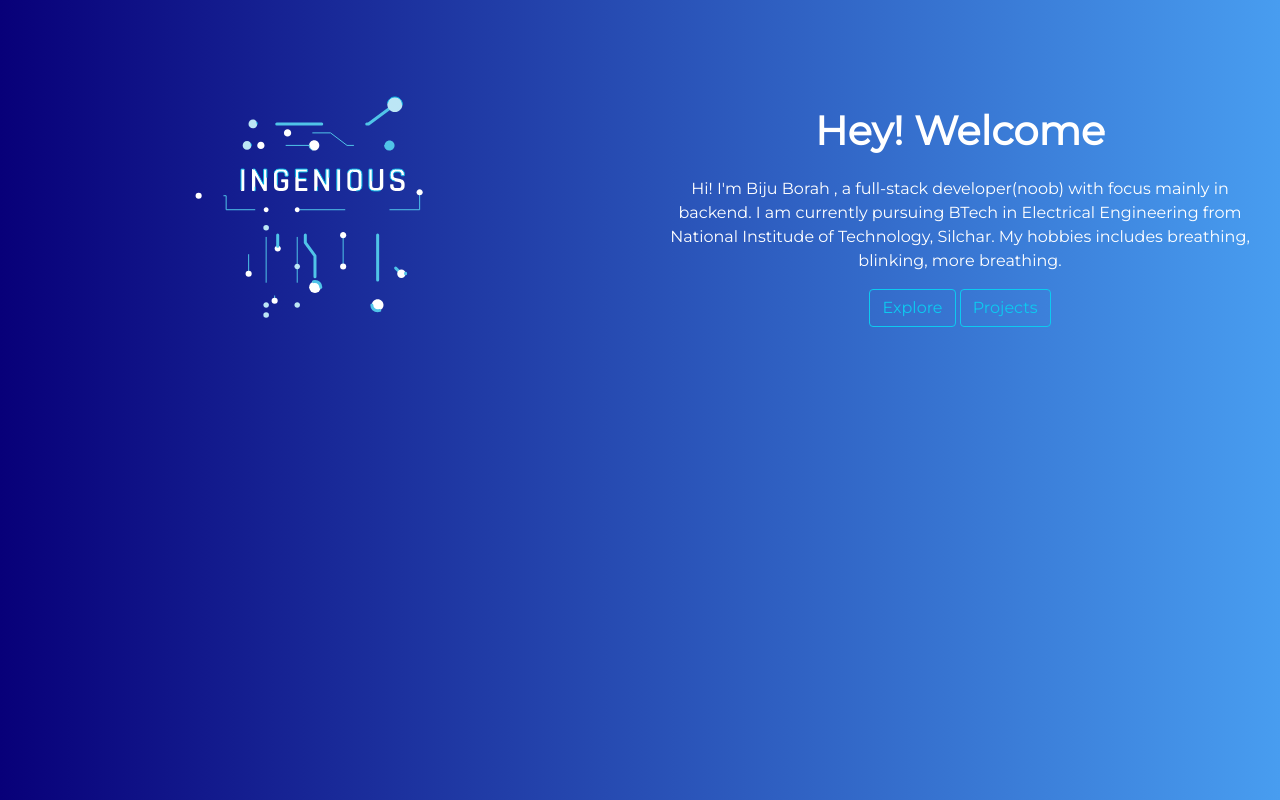
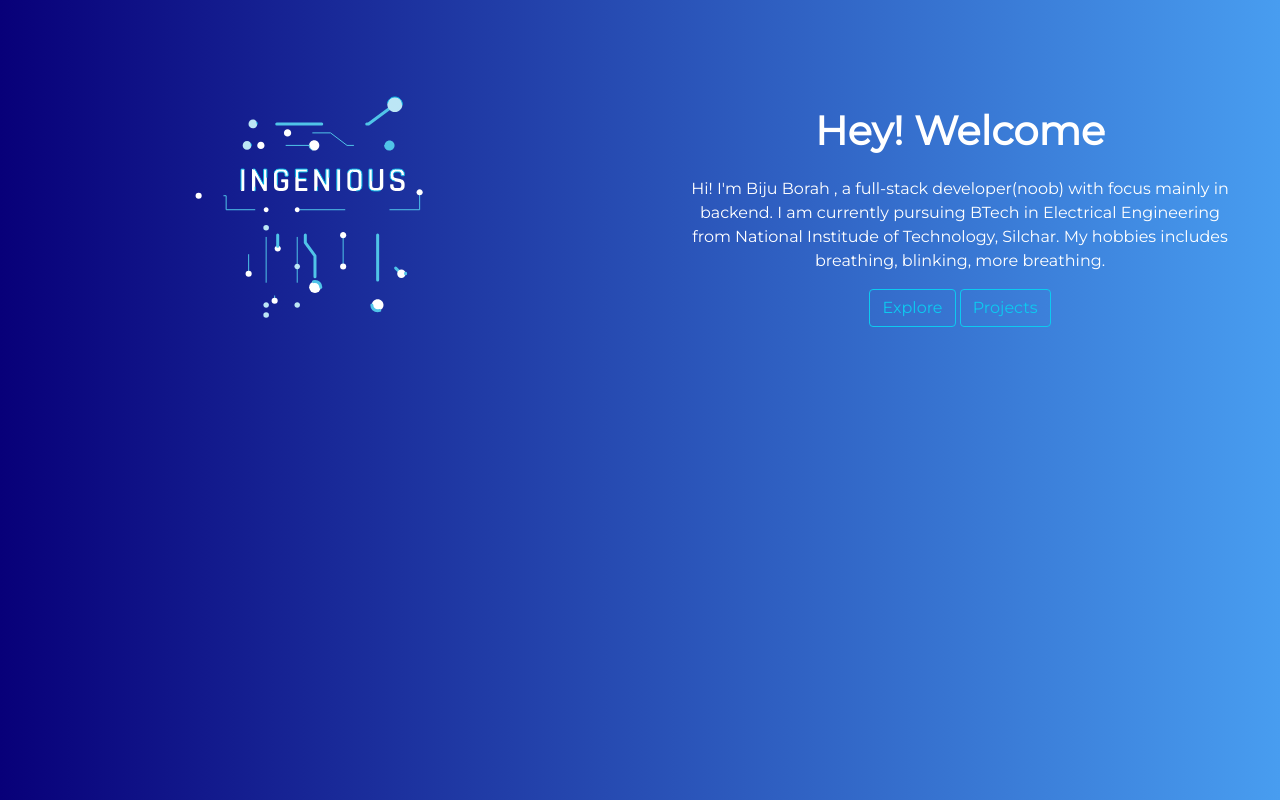
Before and after one commit to biju-borah/Portfolio-Web, a Django app: template templates/home.html in a window 1280 px wide. Shown: the part 69-869 px from the top of the page. Run offline with Django 3.2, Linux system fonts and the light colour scheme; the template is opened without the code that fills it, so the values that code supplies are empty.

Commit message:
Update home.html

```diff
--- a/templates/home.html
+++ b/templates/home.html
@@ -153,7 +153,7 @@
     <section id="banner">
         <div class="container-fluid d-flex">
             <div class="row">
-                <div class="col-md-6 px-3 order-2 align-self-center">
+                <div class="col-md-6 px-5 order-2 align-self-center">
                     <p class="promo-title text-center">Hey! Welcome</p>
                     <p class="quote text-center">Hi! I'm Biju Borah , a full-stack developer(noob) with focus mainly in
                         backend. I am currently pursuing BTech in Electrical Engineering from National Institude of
```
